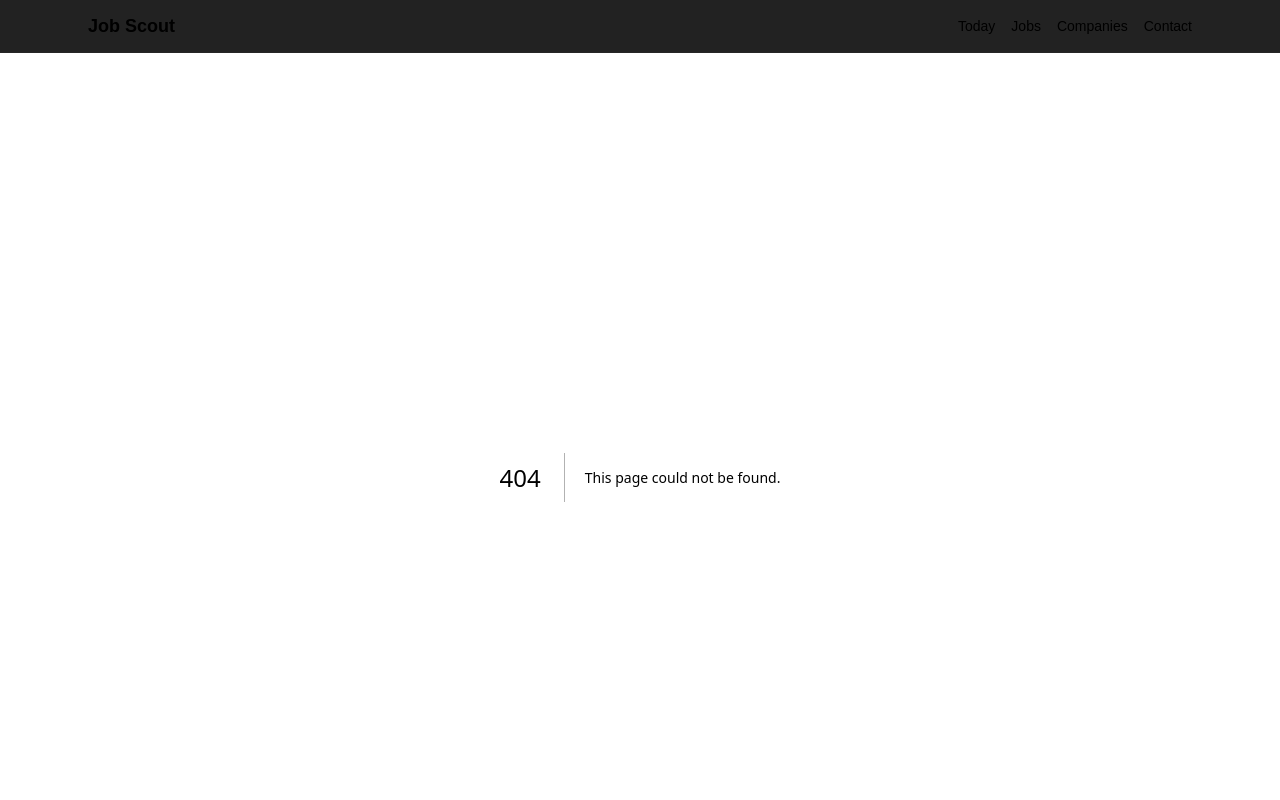
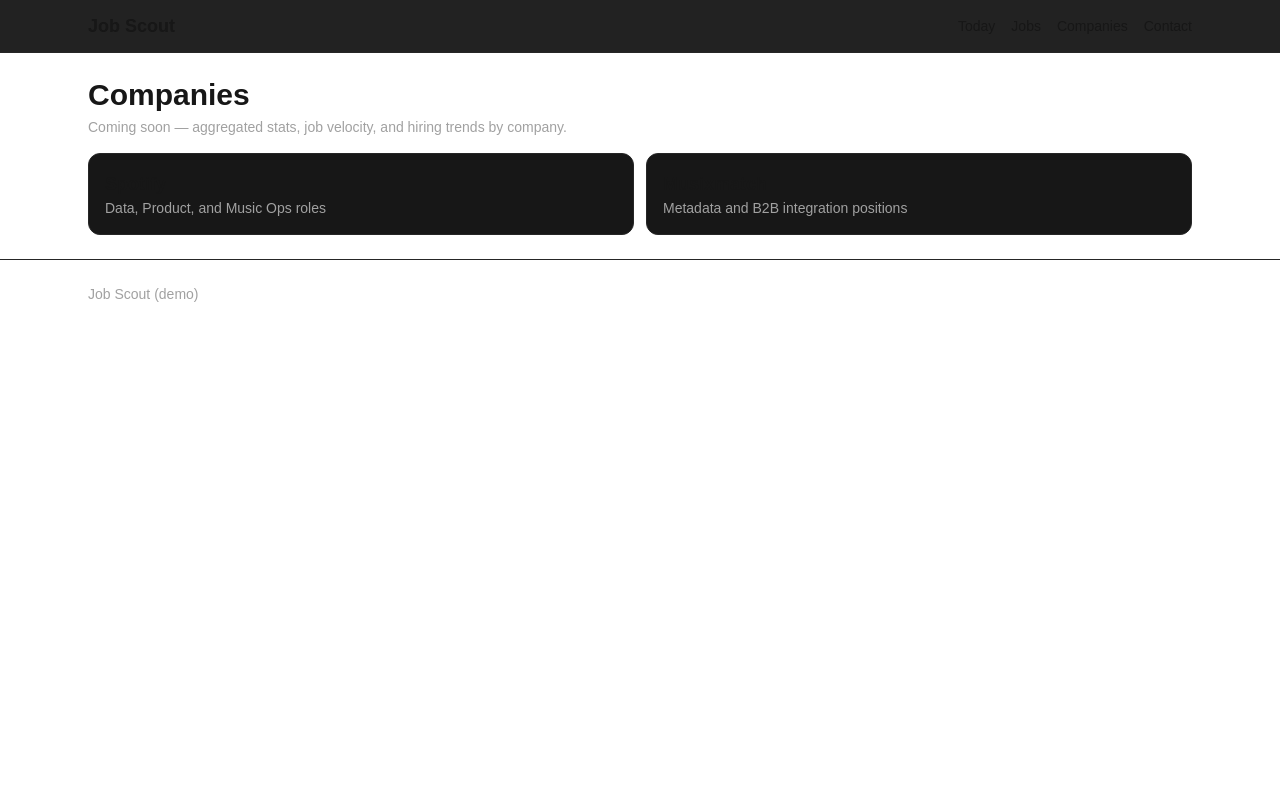
Before and after one commit to thatguy-hiparh/job_scout_website, a Next.js app: page /companies in a window 1280 px wide. Before the commit this address had no page. Shown: the top 800 px of the page. Built offline with nearby package versions, Linux system fonts and the light colour scheme.

Commit message:
Create page.tsx

```diff
--- /dev/null
+++ b/app/companies/page.tsx
@@ -0,0 +1,21 @@
+export default function CompaniesPage() {
+  return (
+    <section>
+      <h1 className="text-3xl font-bold">Companies</h1>
+      <p className="text-sm text-neutral-400 mt-1">
+        Coming soon — aggregated stats, job velocity, and hiring trends by company.
+      </p>
+
+      <div className="mt-4 grid gap-3 md:grid-cols-2">
+        <div className="bg-neutral-900 border border-neutral-800 rounded-xl p-4">
+          <h2 className="font-semibold text-lg">Spotify</h2>
+          <p className="text-neutral-400 text-sm">Data, Product, and Music Ops roles</p>
+        </div>
+        <div className="bg-neutral-900 border border-neutral-800 rounded-xl p-4">
+          <h2 className="font-semibold text-lg">Musixmatch</h2>
+          <p className="text-neutral-400 text-sm">Metadata and B2B integration positions</p>
+        </div>
+      </div>
+    </section>
+  );
+}
```
